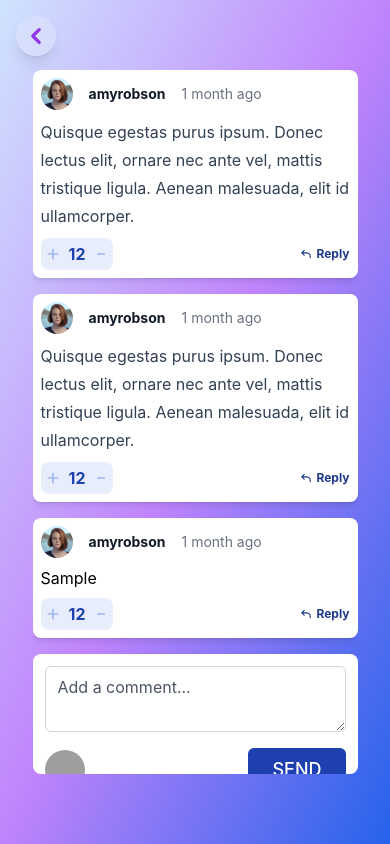
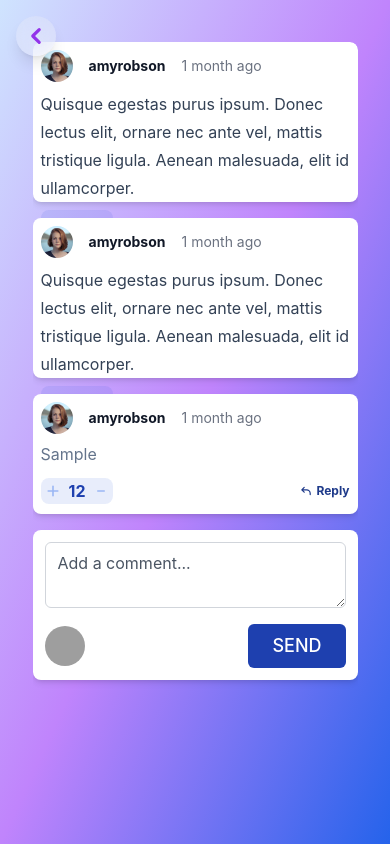
Before and after one commit to tolu-c/congenial-palm-tree, a React (Create React App) app: page /comments in a window 390 px wide. Both pictures are taken after typing "Sample" into the empty fields and a click on the button "SEND". Built offline with nearby package versions, Linux system fonts and the light colour scheme; grey boxes are pictures that could not be loaded.

Commit message:
trying card responsivenes.

```diff
--- a/src/components/comments/CommentList.js
+++ b/src/components/comments/CommentList.js
@@ -8,13 +8,15 @@ function CommentList(props) {
     <>
       {props.comments.map((comment, index) => (
         <Card key={index}>
-          <div className="flex w-full justify-between order-last md:order-first">
+          <div className="flex w-full justify-between order-last md:order-first h-[25%] md:h-auto">
             <Vote />
             <Reply />
           </div>
-          <div className="flex flex-col gap-2 md:w-5/6 md:absolute md:left-12 md:h-full">
+          <div className="flex flex-col gap-2 md:w-5/6 md:absolute md:left-12 md:h-full h-[65%]">
             <Info />
-            {comment.comment}
+            <div className="w-full h-[70%]">
+                <p className="text-ellipsis overflow-hidden text-base text-slate-500">{comment.comment}</p>
+            </div>
           </div>
         </Card>
       ))}
--- a/src/components/ui/Card.js
+++ b/src/components/ui/Card.js
@@ -1,6 +1,6 @@
 export default function Card(props) {
   return (
-    <div className="w-full md:max-w-xl mx-auto p-2 md:pt-4 flex flex-col gap-2 bg-white rounded-lg md:relative h-auto md:h-40 md:max-h-max shadow-md">
+    <div className="w-full md:max-w-xl mx-auto p-2 md:pt-4 flex flex-col gap-2 bg-white rounded-lg md:relative h-auto max-h-40 md:h-40 shadow-md">
       {props.children}
     </div>
   )
--- a/src/pages/comments/Comments.js
+++ b/src/pages/comments/Comments.js
@@ -26,7 +26,7 @@ function Comments() {
   return (
     <main className="bg-gradient-to-br from-blue-200/75 via-purple-400 to-blue-600 flex items-center justify-center overflow-hidden h-screen">
       <BackButton />
-      <div className="flex flex-col gap-4 h-5/6 w-5/6 overflow-auto overscroll-contain rounded-lg">
+      <div className="flex flex-col gap-4 h-[90%] w-5/6 overflow-auto overscroll-contain rounded-lg">
         <SingleComment />
         <SingleComment />
         {/* <CommentForm /> */}
```
